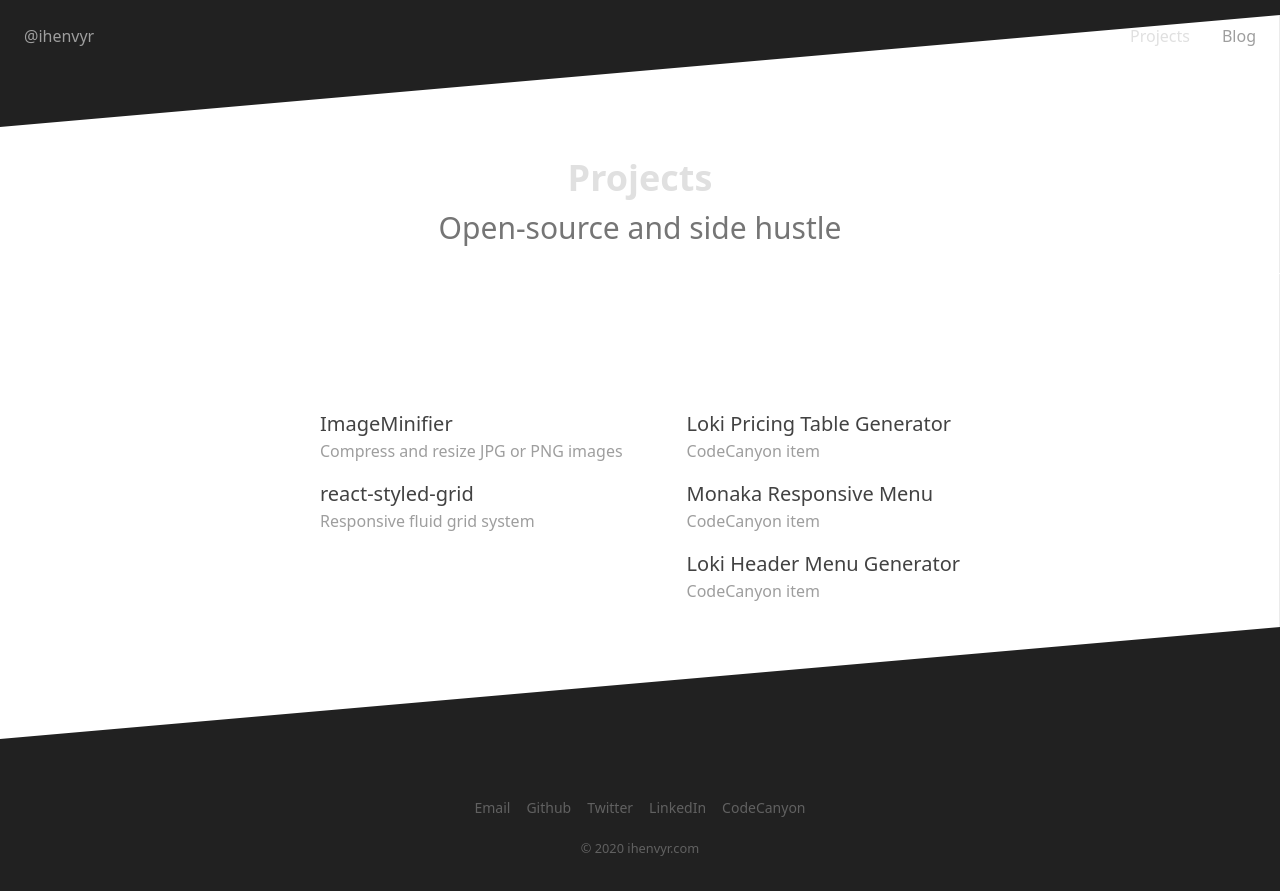
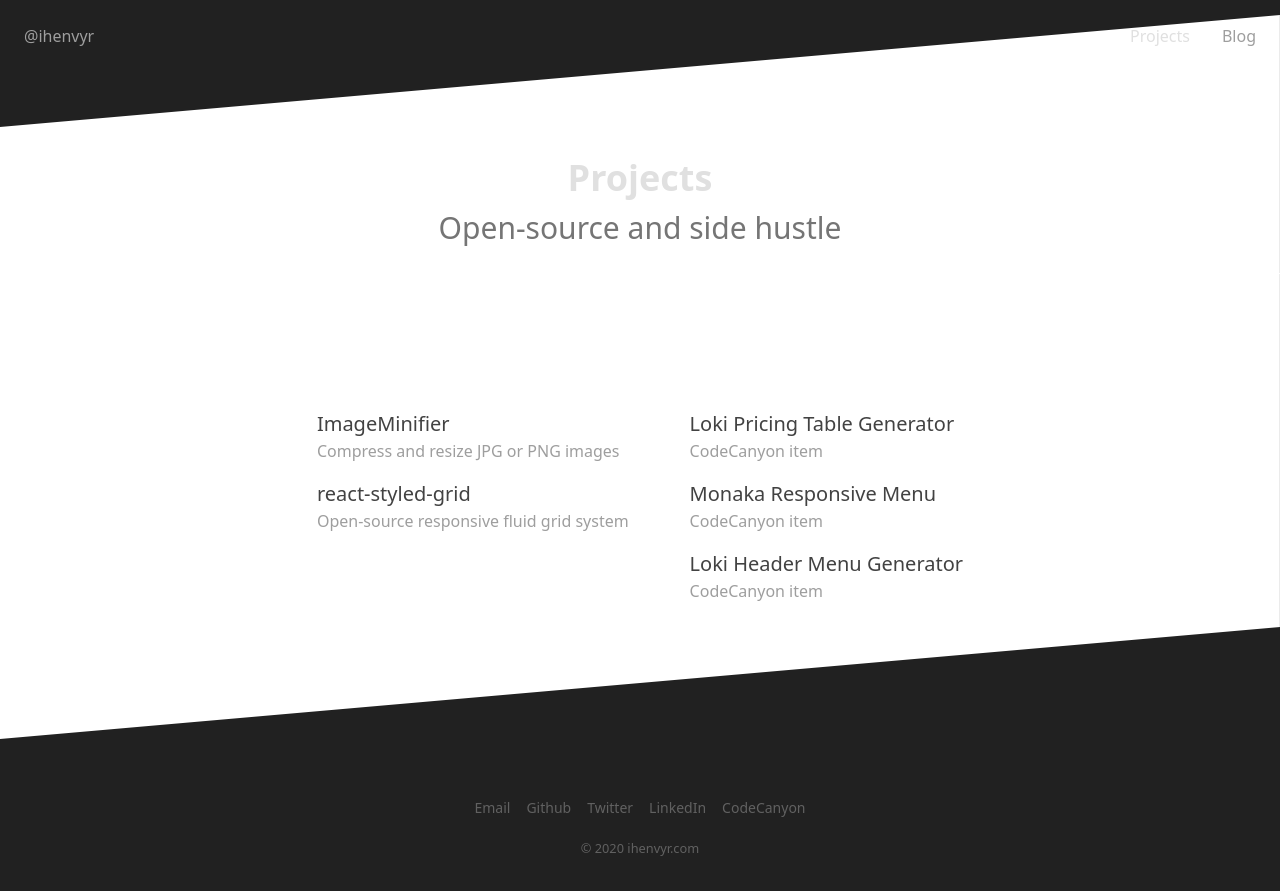
Before and after one commit to ihenvyr/ihenvyr.com, a Next.js app: page /projects in a window 1280 px wide. Built offline with nearby package versions, Linux system fonts and the light colour scheme.

Commit message:
Project description added

```diff
--- a/src/pages/projects.jsx
+++ b/src/pages/projects.jsx
@@ -37,7 +37,7 @@
                 </li>
                 <li className="mt-4">
                   <a className="hover:underline" target="_blank" href="https://github.com/ihenvyr/react-styled-grid">react-styled-grid</a>
-                  <div className="text-base text-gray-500">Responsive fluid grid system</div>
+                  <div className="text-base text-gray-500">Open-source responsive fluid grid system</div>
                 </li>
               </ul>
 
```
